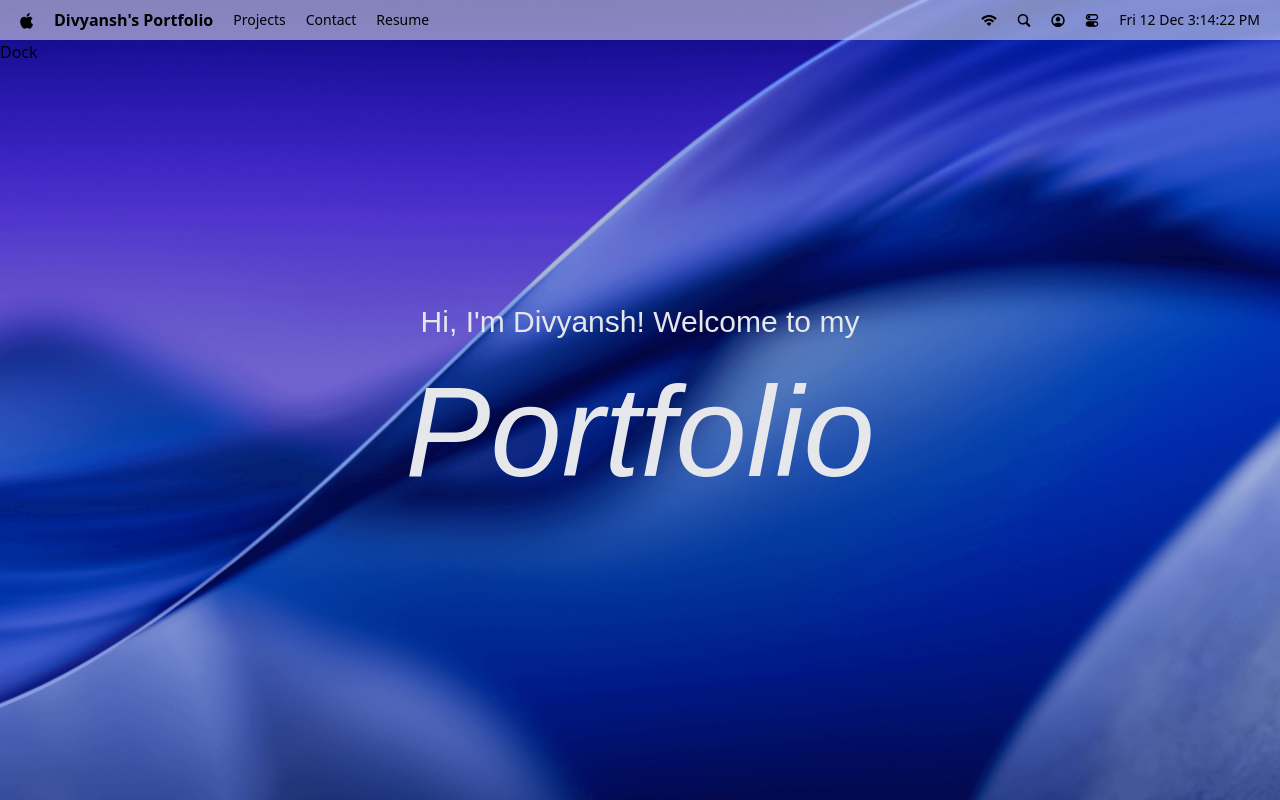
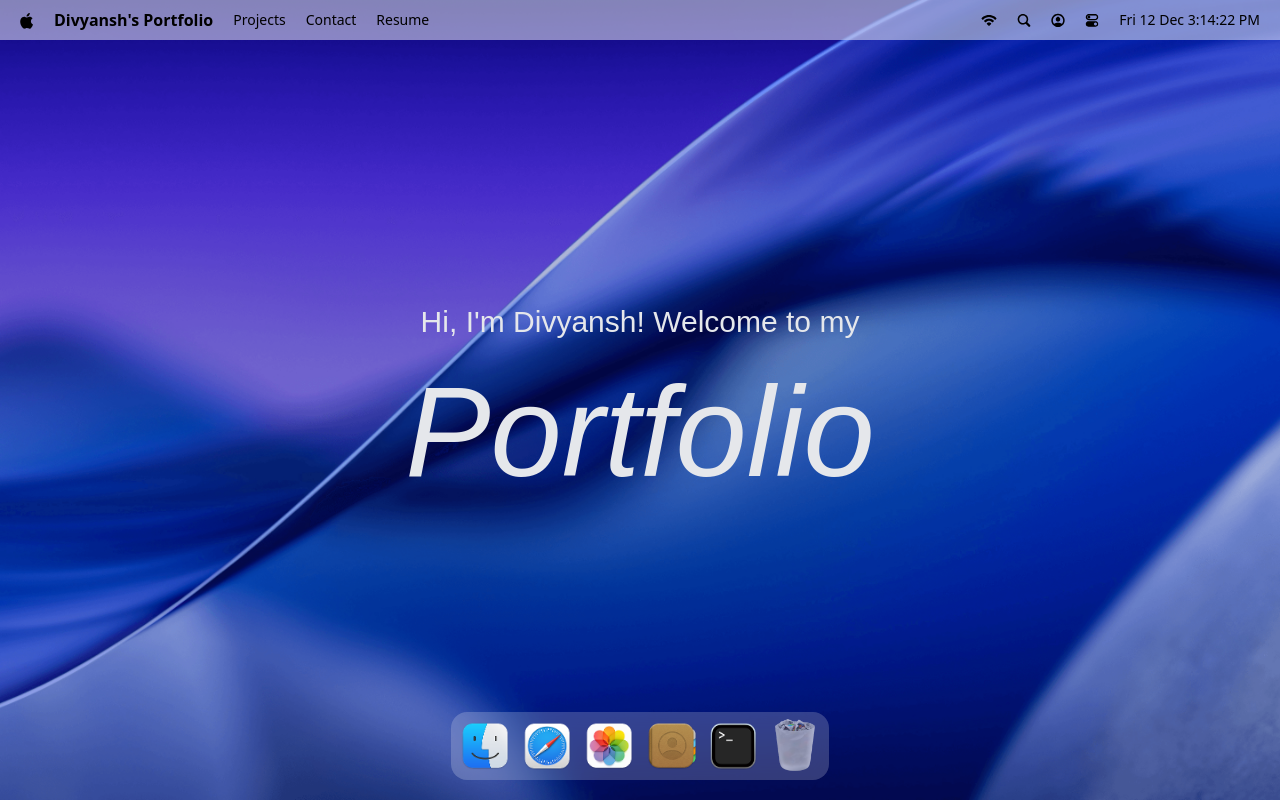
Before and after one commit to divyanshdj/macOS-portfolio, a React (Vite) app: page / in a window 1280 px wide. Built offline with nearby package versions, Linux system fonts and the light colour scheme; a web font is replaced by a local one.

Commit message:
feat: Implemented Dock with Icons Animate and Tooltip

```diff
--- a/package.json
+++ b/package.json
@@ -17,6 +17,7 @@
     "lucide-react": "^0.559.0",
     "react": "^19.2.0",
     "react-dom": "^19.2.0",
+    "react-tooltip": "^5.30.0",
     "tailwindcss": "^4.1.17"
   },
   "devDependencies": {
--- a/src/components/Dock.jsx
+++ b/src/components/Dock.jsx
@@ -1,9 +1,86 @@
-import React from 'react'
+import { useRef } from "react";
+import { dockApps } from "../constants";
+import { Tooltip } from "react-tooltip";
+import { useGSAP } from "@gsap/react";
+import gsap from "gsap";
 
 const Dock = () => {
+  const dockRef = useRef(null);
+
+  useGSAP(()=>{
+    const dock = dockRef.current;
+    if(!dock) return;
+
+    const icons = dock.querySelectorAll(".dock-icon");
+
+    const animateIcons = (mouseX) => {
+      const { left } = dock.getBoundingClientRect();
+      icons.forEach((icon)=>{
+        const { left: iconleft, width } = icon.getBoundingClientRect();
+        const center = iconleft - left + width / 2;
+        const distance = Math.abs(mouseX - center);
+        const intensity = Math.exp(-(distance ** 2.5) / 20000);
+
+        gsap.to(icon, {
+          scale: 1 + 0.35 * intensity,
+          y: -15 * intensity,
+          duration: 0.2,
+          ease: "power1.out"
+        })
+      })
+    }
+
+    const handleMouseMove = (e) => {
+      const { left } = dock.getBoundingClientRect();
+      animateIcons(e.clientX - left);
+    }
+
+    const resetIcons = () => (
+      icons.forEach((icon)=>{
+        gsap.to(icon, {
+          scale: 1,
+          y: 0,
+          duration: 0.3,
+          ease: "power1.out"
+        })
+      })
+    )
+
+    dock.addEventListener("mousemove", handleMouseMove);
+    dock.addEventListener("mouseleave", resetIcons);
+
+    return () => {
+      dock.removeEventListener("mousemove", handleMouseMove);
+      dock.removeEventListener("mouseleave", resetIcons);
+    };
+  }, []);
+
+  const handleOpenApp = (id) => {
+    return console.log(id);
+  };
   return (
-    <div>Dock</div>
-  )
-}
+    <section id="dock">
+      <div ref={dockRef} className="dock-container">
+        {dockApps.map(({ id, name, icon, canOpen }) => (
+          <div key={id} className="flex justify-center relative">
+            <button
+              type="button"
+              className="dock-icon"
+              aria-label={name}
+              data-tooltip-id="dock-tooltip"
+              data-tooltip-content={name}
+              data-tooltip-delay-show={150}
+              disabled={!canOpen}
+              onClick={() => handleOpenApp(id)}
+            >
+                <img src={`images/${icon}`} alt={`logo-${name}`} className={!canOpen ? 'opacity-60' : ""} />
+            </button>
+          </div>
+        ))}
+        <Tooltip id="dock-tooltip" place="top" className="tooltip"/>
+      </div>
+    </section>
+  );
+};
 
-export default Dock
+export default Dock;
```
Also changed, not shown: 1 other file (tests, documents, lock files or other folders).
